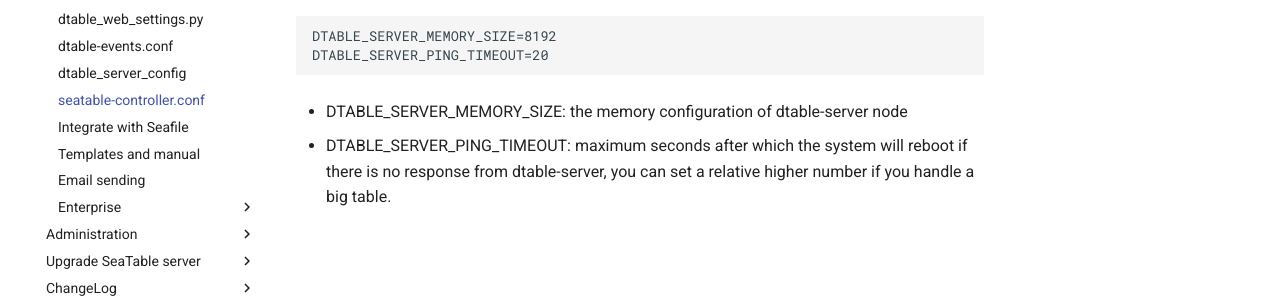
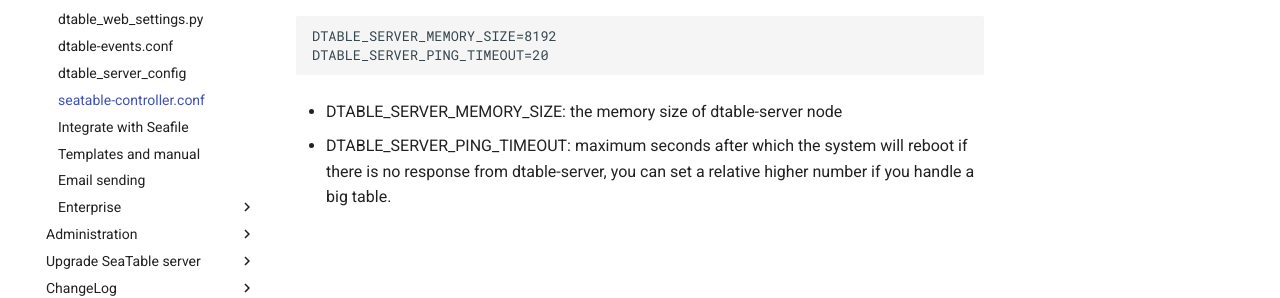
Before and after one commit to seatable/seatable-admin-docs, an MkDocs documentation site: the page built from manual/config/seatable-controller-conf.md, in a window 1280 px wide. Shown: the part 272-570 px from the top of the page. Built offline with MkDocs 1.6.1 and Material for MkDocs 9.7.7, drawn with Linux system fonts in a browser that asks for light colours; comment, search, counter and statistics services are not loaded.

Commit message:
Update seatable-controller-conf.md

````diff
--- a/manual/config/seatable-controller-conf.md
+++ b/manual/config/seatable-controller-conf.md
@@ -9,6 +9,6 @@
 DTABLE_SERVER_PING_TIMEOUT=20
 ```
 
-* DTABLE_SERVER_MEMORY_SIZE: the memory configuration of dtable-server node
+* DTABLE_SERVER_MEMORY_SIZE: the memory size of dtable-server node
 
 * DTABLE_SERVER_PING_TIMEOUT: maximum seconds after which the system will reboot if there is no response from dtable-server, you can set a relative higher number if you handle a big table.
````
